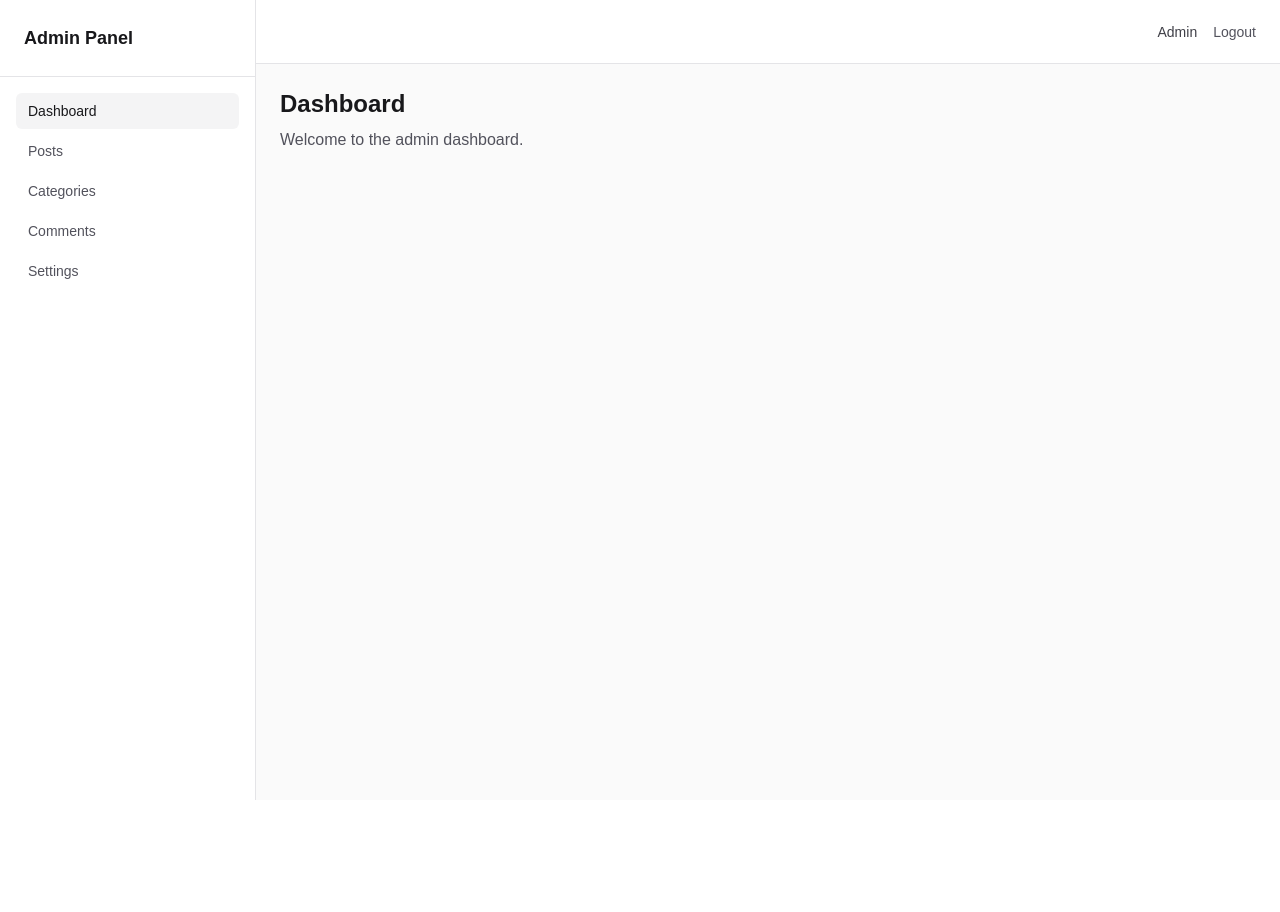
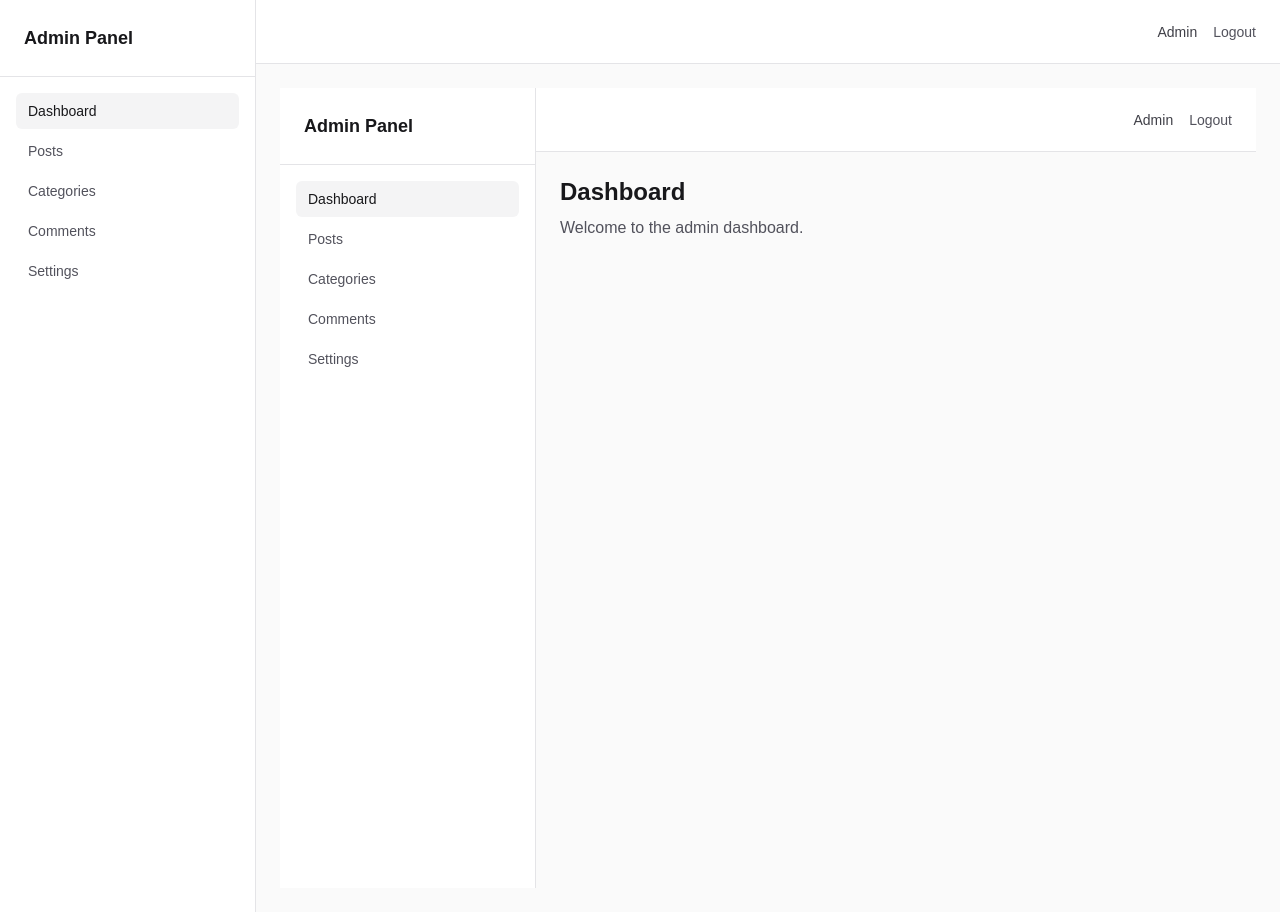
Before and after one commit to releasor/abblog, a Next.js app: page /admin/dashboard in a window 1280 px wide. Before the commit the page ends 800 px from the top, so only its background shows below. Built offline with nearby package versions, Linux system fonts and the light colour scheme; no server answers.

Commit message:
ready for run F-002

```diff
--- /dev/null
+++ b/src/app/admin/(admin)/dashboard/page.tsx
@@ -0,0 +1,12 @@
+export default function AdminDashboard() {
+  return (
+    <div>
+      <h1 className="text-2xl font-bold text-zinc-900 dark:text-zinc-100">
+        Dashboard
+      </h1>
+      <p className="mt-2 text-zinc-600 dark:text-zinc-400">
+        Welcome to the admin dashboard.
+      </p>
+    </div>
+  );
+}
```
